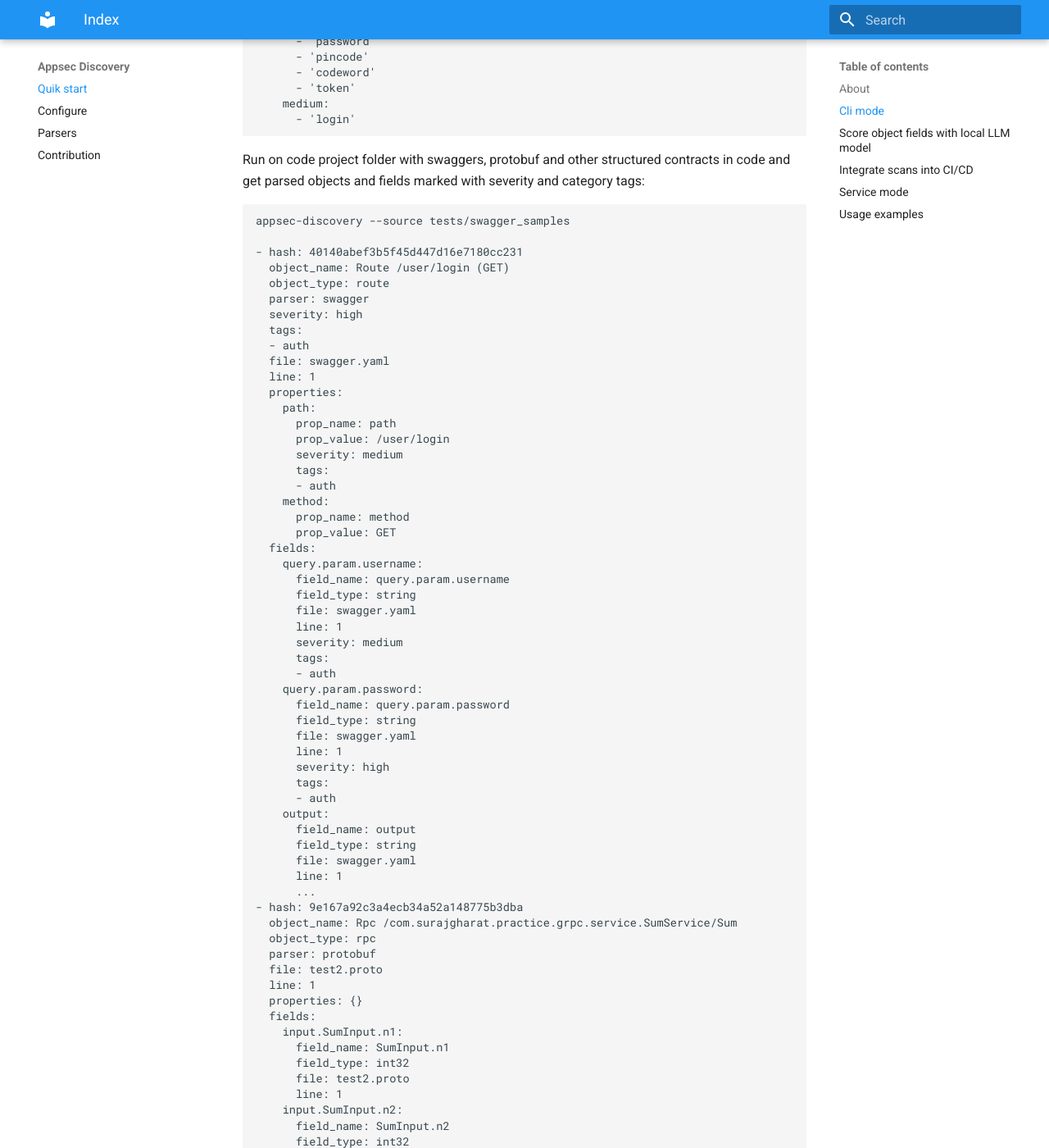
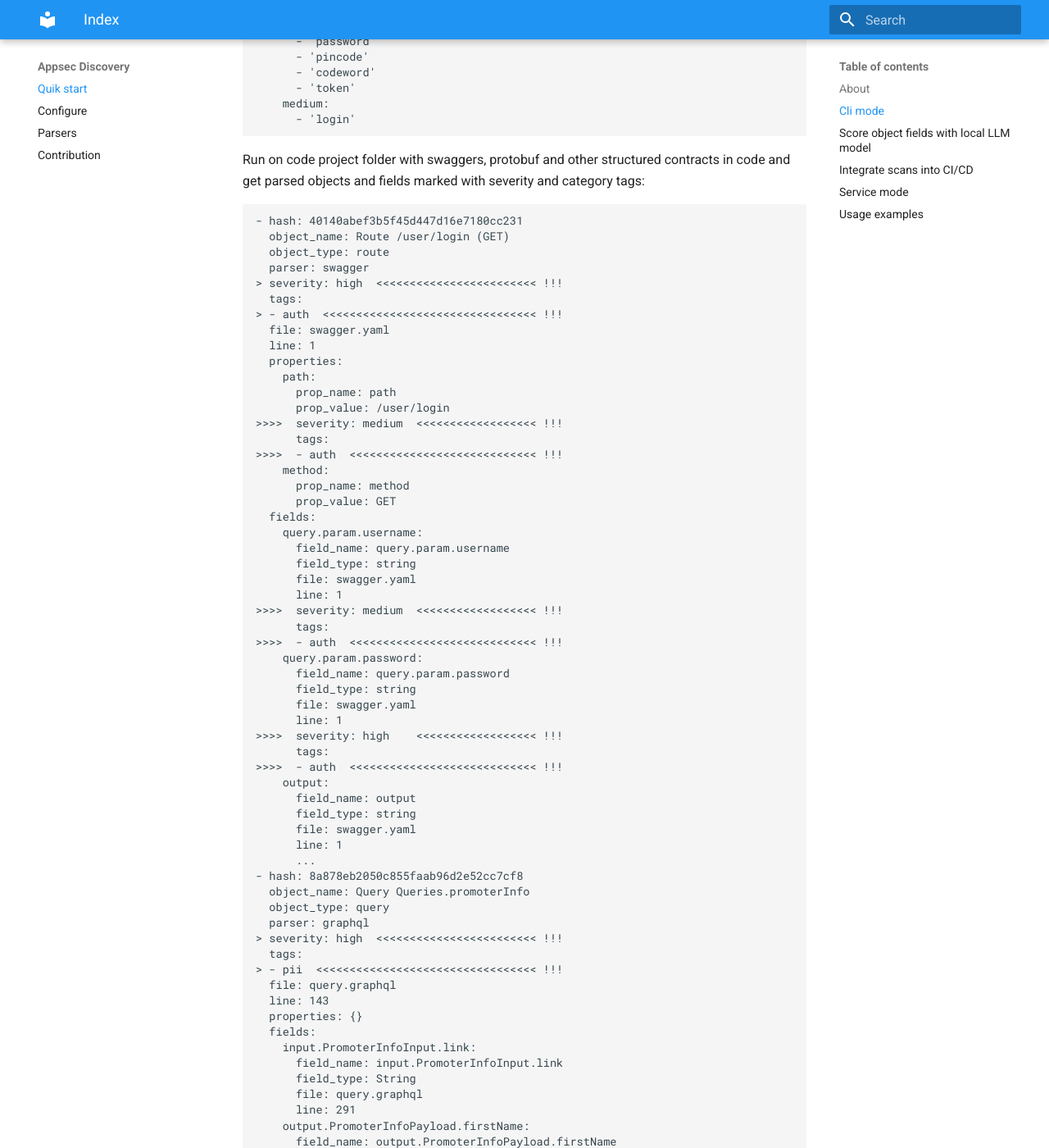
Before and after one commit to dmarushkin/appsec-discovery, an MkDocs documentation site: the page built from docs/index.md, in a window 1280 px wide and 1400 px high, scrolled down 1255 px. Shown: the whole window at 82% size. Built offline with MkDocs 1.6.1 and Material for MkDocs 9.7.7, drawn with Linux system fonts in a browser that asks for light colours; some of the changed text lies outside the part shown.

Commit message:
fix description

````diff
--- a/docs/index.md
+++ b/docs/index.md
@@ -57,24 +57,22 @@ score_tags:
 Run on code project folder with swaggers, protobuf and other structured contracts in code and get parsed objects and fields marked with severity and category tags:
 
 ```
-appsec-discovery --source tests/swagger_samples
-
 - hash: 40140abef3b5f45d447d16e7180cc231
   object_name: Route /user/login (GET)
   object_type: route
   parser: swagger
-  severity: high
+> severity: high  <<<<<<<<<<<<<<<<<<<<<<<< !!!
   tags:
-  - auth
+> - auth  <<<<<<<<<<<<<<<<<<<<<<<<<<<<<<<< !!!
   file: swagger.yaml
   line: 1
   properties:
     path:
       prop_name: path
       prop_value: /user/login
-      severity: medium
+>>>>  severity: medium  <<<<<<<<<<<<<<<<<< !!!
       tags:
-      - auth
+>>>>  - auth  <<<<<<<<<<<<<<<<<<<<<<<<<<<< !!!
     method:
       prop_name: method
       prop_value: GET
@@ -84,80 +82,55 @@ appsec-discovery --source tests/swagger_samples
       field_type: string
       file: swagger.yaml
       line: 1
-      severity: medium
+>>>>  severity: medium  <<<<<<<<<<<<<<<<<< !!!
       tags:
-      - auth
+>>>>  - auth  <<<<<<<<<<<<<<<<<<<<<<<<<<<< !!!
     query.param.password:
       field_name: query.param.password
       field_type: string
       file: swagger.yaml
       line: 1
-      severity: high
+>>>>  severity: high    <<<<<<<<<<<<<<<<<< !!!
       tags:
-      - auth
+>>>>  - auth  <<<<<<<<<<<<<<<<<<<<<<<<<<<< !!!
     output:
       field_name: output
       field_type: string
       file: swagger.yaml
       line: 1
       ...
-- hash: 9e167a92c3a4ecb34a52a148775b3dba
-  object_name: Rpc /com.surajgharat.practice.grpc.service.SumService/Sum
-  object_type: rpc
-  parser: protobuf
-  file: test2.proto
-  line: 1
-  properties: {}
-  fields:
-    input.SumInput.n1:
-      field_name: SumInput.n1
-      field_type: int32
-      file: test2.proto
-      line: 1
-    input.SumInput.n2:
-      field_name: SumInput.n2
-      field_type: int32
-      file: test2.proto
-      line: 2
-    output.SumOutput.result:
-      field_name: SumOutput.result
-      field_type: int32
-      file: test2.proto
-      line: 1
-   ...
 - hash: 8a878eb2050c855faab96d2e52cc7cf8
-  object_name: Query MgmQueries.promoterInfo
+  object_name: Query Queries.promoterInfo
   object_type: query
   parser: graphql
-  severity: high
+> severity: high  <<<<<<<<<<<<<<<<<<<<<<<< !!!
   tags:
-  - pii
+> - pii  <<<<<<<<<<<<<<<<<<<<<<<<<<<<<<<<< !!!
   file: query.graphql
   line: 143
   properties: {}
   fields:
-    input.MgmPromoterInfoInput.link:
-      field_name: input.MgmPromoterInfoInput.link
+    input.PromoterInfoInput.link:
+      field_name: input.PromoterInfoInput.link
       field_type: String
       file: query.graphql
       line: 291
-    output.MgmPromoterInfoPayload.firstName:
-      field_name: output.MgmPromoterInfoPayload.firstName
+    output.PromoterInfoPayload.firstName:
+      field_name: output.PromoterInfoPayload.firstName
       field_type: String
       file: query.graphql
       line: 342
-      severity: high
+>>>>  severity: high  <<<<<<<<<<<<<<<<<< !!!
       tags:
-      - pii
-    output.MgmPromoterInfoPayload.lastName:
-      field_name: output.MgmPromoterInfoPayload.lastName
+>>>>  - pii  <<<<<<<<<<<<<<<<<<<<<<<<<<< !!!
+    output.PromoterInfoPayload.lastName:
+      field_name: output.PromoterInfoPayload.lastName
       field_type: String
       file: query.graphql
       line: 365
       severity: high
       tags:
-      - pii
-   ...
+>>>>  - pii  <<<<<<<<<<<<<<<<<<<<<<<<<<< !!!
 ```
 
 ## Score object fields with local LLM model
@@ -177,43 +150,13 @@ Run scan with new settings and get objects and fields severity from AI:
 ```
 appsec-discovery --source tests/swagger_samples --config tests/config_samples/ai_conf_llama.yaml
 
-- hash: 6ad58c7da41fc968c1de76f9233d645d
-  object_name: Swagger route /pet/{petId} (GET)
-  object_type: route
-  parser: swagger
-  file: /swagger.yaml
-  line: 41
-  properties:
-    path:
-      prop_name: path
-      prop_value: /pet/{petId}
-    method:
-      prop_name: method
-      prop_value: get
-  fields:
-    Input.petId:
-      field_name: Input.petId
-      field_type: integer
-      file: /swagger.yaml
-      line: 41
-    Output.Pet.id:
-      field_name: Output.Pet.id
-      field_type: integer
-      file: /swagger.yaml
-      line: 41
-    Output.Pet.name:
-      field_name: Output.Pet.name
-      field_type: string
-      file: /swagger.yaml
-      line: 41
-      ...
 - hash: 2e20a348a612aa28d24c1bd0498eebf0
   object_name: Swagger route /user/login (GET)
   object_type: route
   parser: swagger
-  severity: medium
+> severity: medium  <<<<<<<<<<<<<<<< !!!
   tags:
-  - llm
+> - llm  <<<<<<<<<<<<<<<<<<<<<<<<<<< !!!
   file: /swagger.yaml
   line: 83
   properties:
@@ -230,11 +173,10 @@ appsec-discovery --source tests/swagger_samples --config tests/config_samples/ai
       field_type: string
       file: /swagger.yaml
       line: 83
-      severity: medium
+>>>>  severity: medium  <<<<<<<<<<<<<< !!!
       tags:
-      - llm
+>>>>  - llm  <<<<<<<<<<<<<<<<<<<<<<<<< !!!
       ...
-
 ```
 
 At first run tool with download provided model from Huggingface into local cache dir, for next offline scans use this dir with pre downloaded models.
````
Also changed, not shown: other parts of docs/index.md (+1 -1 lines).
